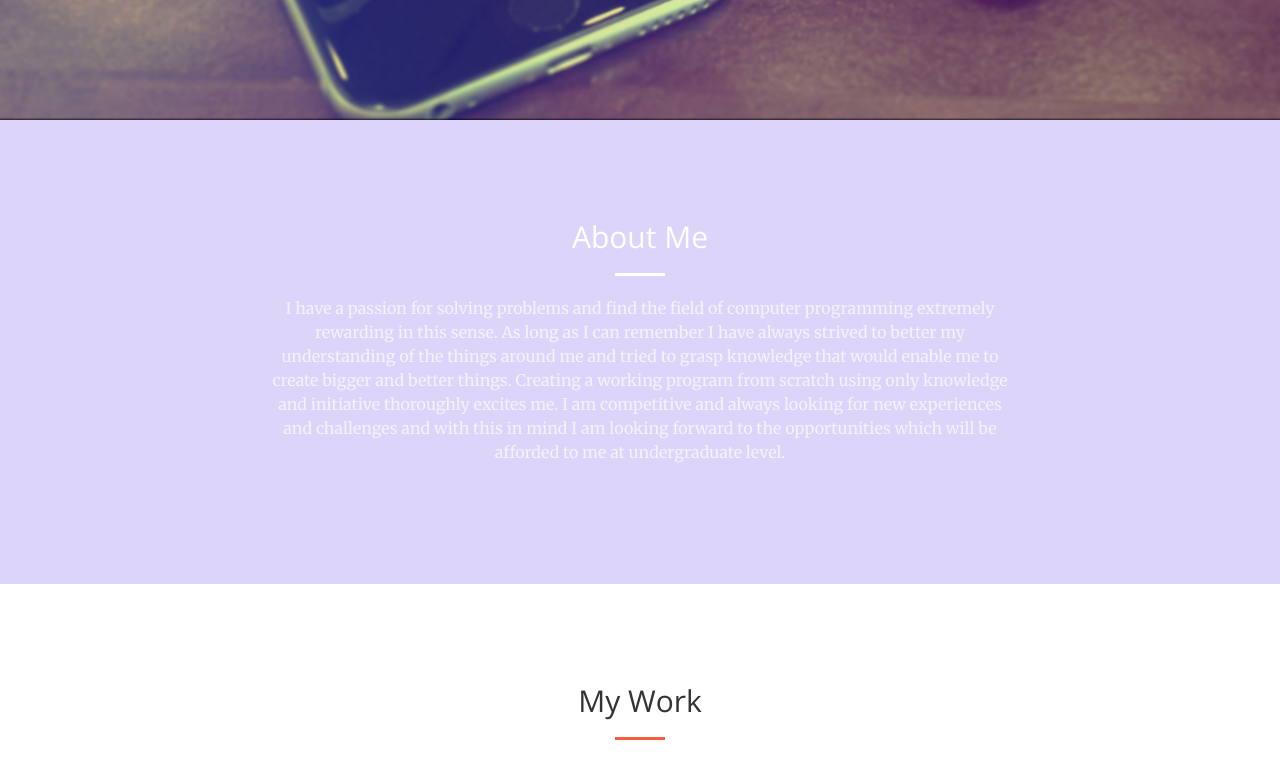
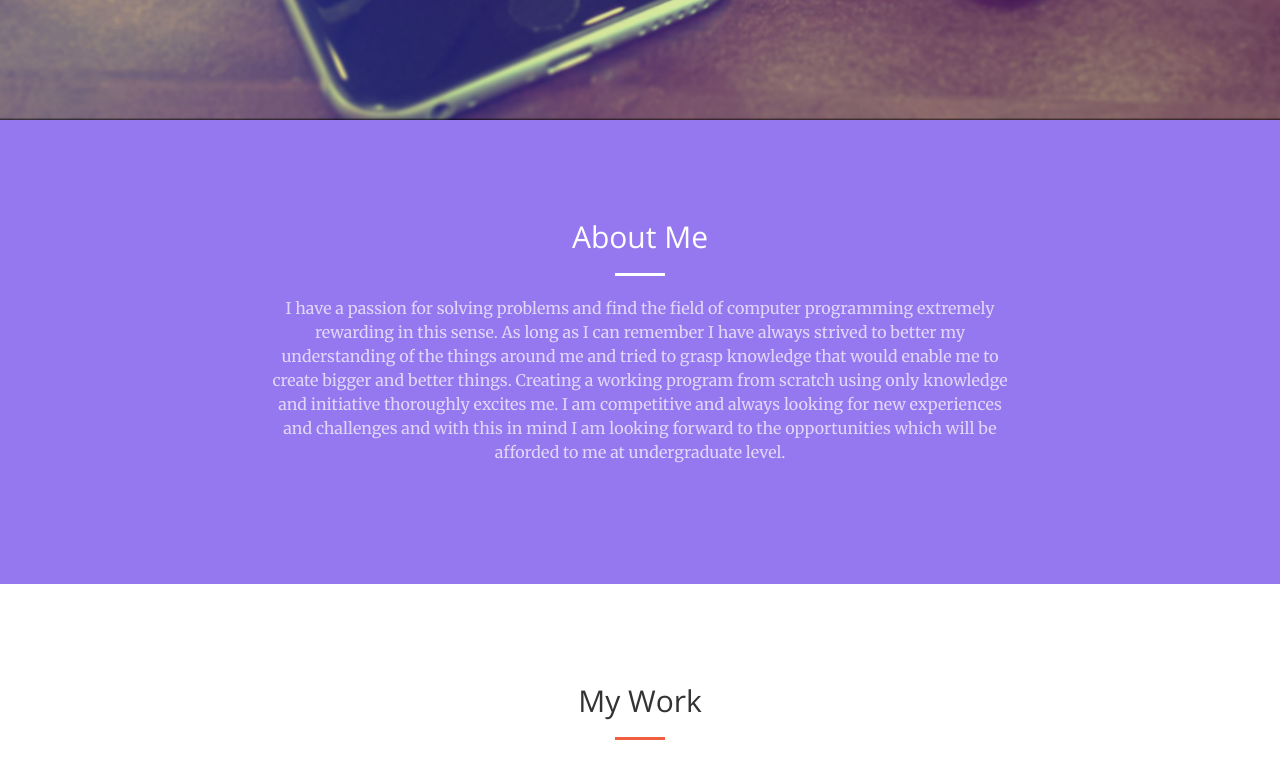
Before and after one commit to fkhan01/fkhan01.github.io, a plain HTML site: page index.html in a window 1280 px wide. Shown: the part 680-1437 px from the top of the page. Drawn offline with nearby package versions, Linux system fonts and the light colour scheme; a web font is replaced by a local one.

Commit message:
color change

```diff
--- a/css/creative.css
+++ b/css/creative.css
@@ -52,7 +52,7 @@ p {
 }
 
 .bg-primary {
-    background-color: #ddd4fa;
+    background-color: #9578ef;
 }
 
 .bg-dark {
```
